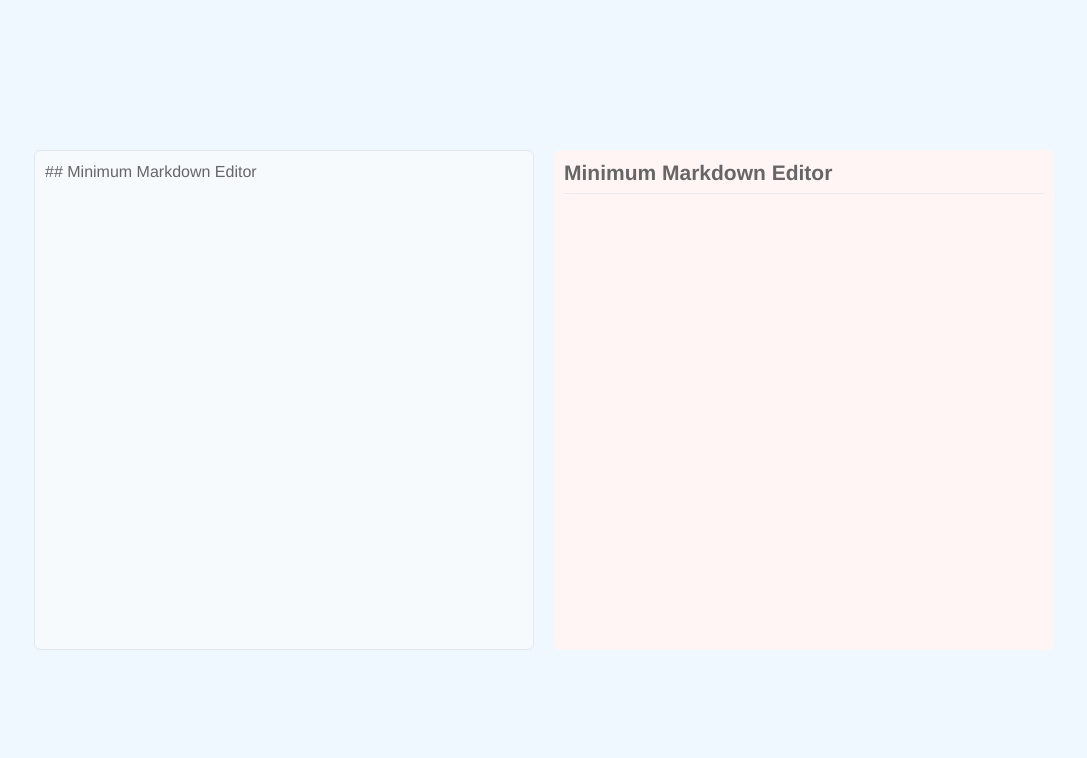
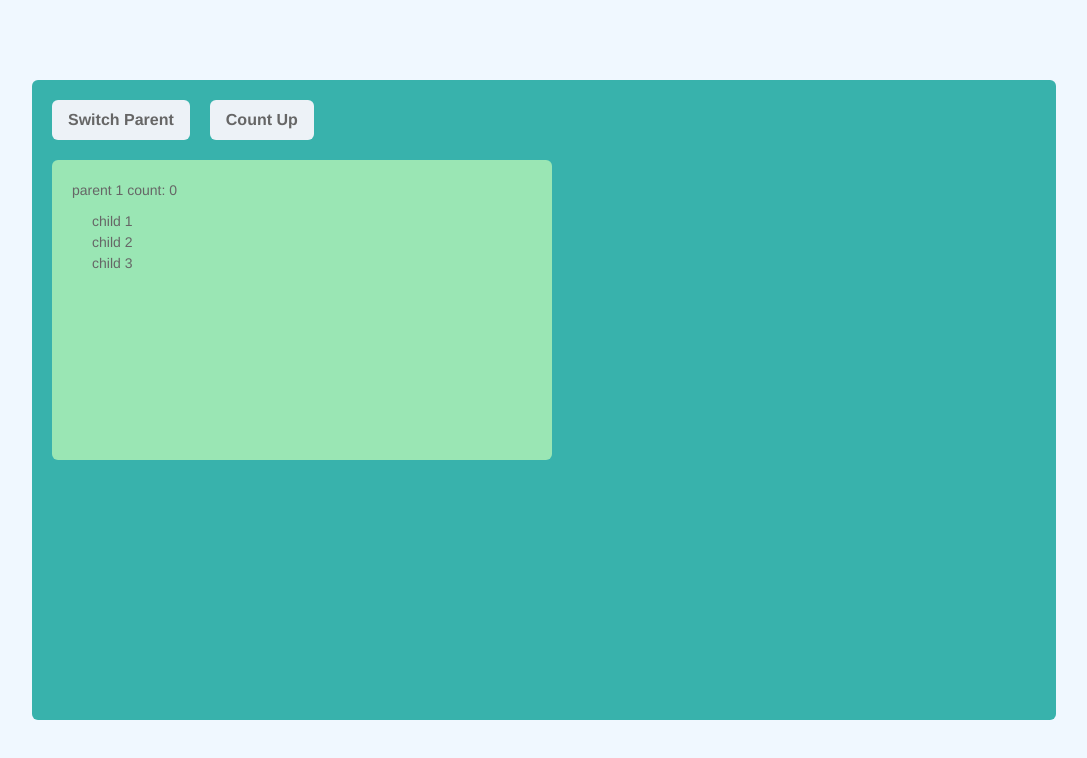
Before and after one commit to sitogi/react-sandbox-with-chakra, a React (Create React App) app: page / in a window 1280 px wide. Shown: the top 758 px of the page, without its empty margins (96-1183 px from the left). Built offline with nearby package versions, Linux system fonts and the light colour scheme.

Commit message:
Add Children rerender demo

```diff
--- a/src/App.tsx
+++ b/src/App.tsx
@@ -3,13 +3,13 @@ import React from 'react';
 import { Global } from '@emotion/react';
 import { globalStyle } from 'style';
 import { Flex } from '@chakra-ui/react';
-import { MarkdownEditorDemo } from 'components/MarkdownEditorDemo';
+import { ChildRerenderDemo } from 'components/ChildRerenderDemo';
 
 const App = (): JSX.Element => (
   <>
     <Global styles={globalStyle} />
     <Flex align="center" justify="center" h="100vh" w="100vw">
-      <MarkdownEditorDemo />
+      <ChildRerenderDemo />
     </Flex>
   </>
 );
--- /dev/null
+++ b/src/components/ChildRerenderDemo.tsx
@@ -0,0 +1,83 @@
+/* eslint-disable no-console */
+// eslint-disable-next-line no-use-before-define
+import React, { useEffect, useState } from 'react';
+import { Box, Button, Flex, Text } from '@chakra-ui/react';
+
+const SampleChild = React.memo(({ title }: { title: string }) => {
+  useEffect(() => {
+    console.log(`${title} mounted`);
+
+    return () => {
+      console.log(`${title} unmounted`);
+    };
+  }, []);
+
+  return <Text>{title}</Text>;
+});
+
+const SampleParent = ({ title, children }: { title: string; children: React.ReactNode }) => {
+  useEffect(() => {
+    console.log(`${title} mounted`);
+
+    return () => {
+      console.log(`${title} mounted`);
+    };
+  }, []);
+
+  return (
+    <Box rounded="md" w="500px" h="300px" p="20px" bg="green.200">
+      <Text mb="10px">{title}</Text>
+      <Box pl="20px">{children}</Box>
+    </Box>
+  );
+};
+
+const OtherParent = ({ title, children }: { title: string; children: React.ReactNode }) => {
+  useEffect(() => {
+    console.log(`${title} mounted`);
+
+    return () => {
+      console.log(`${title} mounted`);
+    };
+  }, []);
+
+  return (
+    <Box rounded="md" w="500px" h="300px" p="20px" bg="green.200">
+      <Text mb="10px">{title}</Text>
+      <Box pl="20px">{children}</Box>
+    </Box>
+  );
+};
+
+const CHILDREN = ['child 1', 'child 2', 'child 3'];
+
+export const ChildRerenderDemo = (): JSX.Element => {
+  const [count, setCount] = useState(0);
+  const [p1Displayed, setP1Displayed] = useState(true);
+
+  return (
+    <Box rounded="md" w="80%" h="80%" p="20px" bg="teal.400">
+      <Flex gridGap="20px">
+        <Button mb="20px" onClick={() => setP1Displayed(!p1Displayed)}>
+          Switch Parent
+        </Button>
+        <Button mb="20px" onClick={() => setCount(count + 1)}>
+          Count Up
+        </Button>
+      </Flex>
+      {p1Displayed ? (
+        <SampleParent title={`parent 1 count: ${count}`}>
+          {CHILDREN.map((child) => (
+            <SampleChild key={child} title={child} />
+          ))}
+        </SampleParent>
+      ) : (
+        <OtherParent title={`parent other count: ${count}`}>
+          {CHILDREN.map((child) => (
+            <SampleChild key={child} title={`p2 ${child}`} />
+          ))}
+        </OtherParent>
+      )}
+    </Box>
+  );
+};
```
